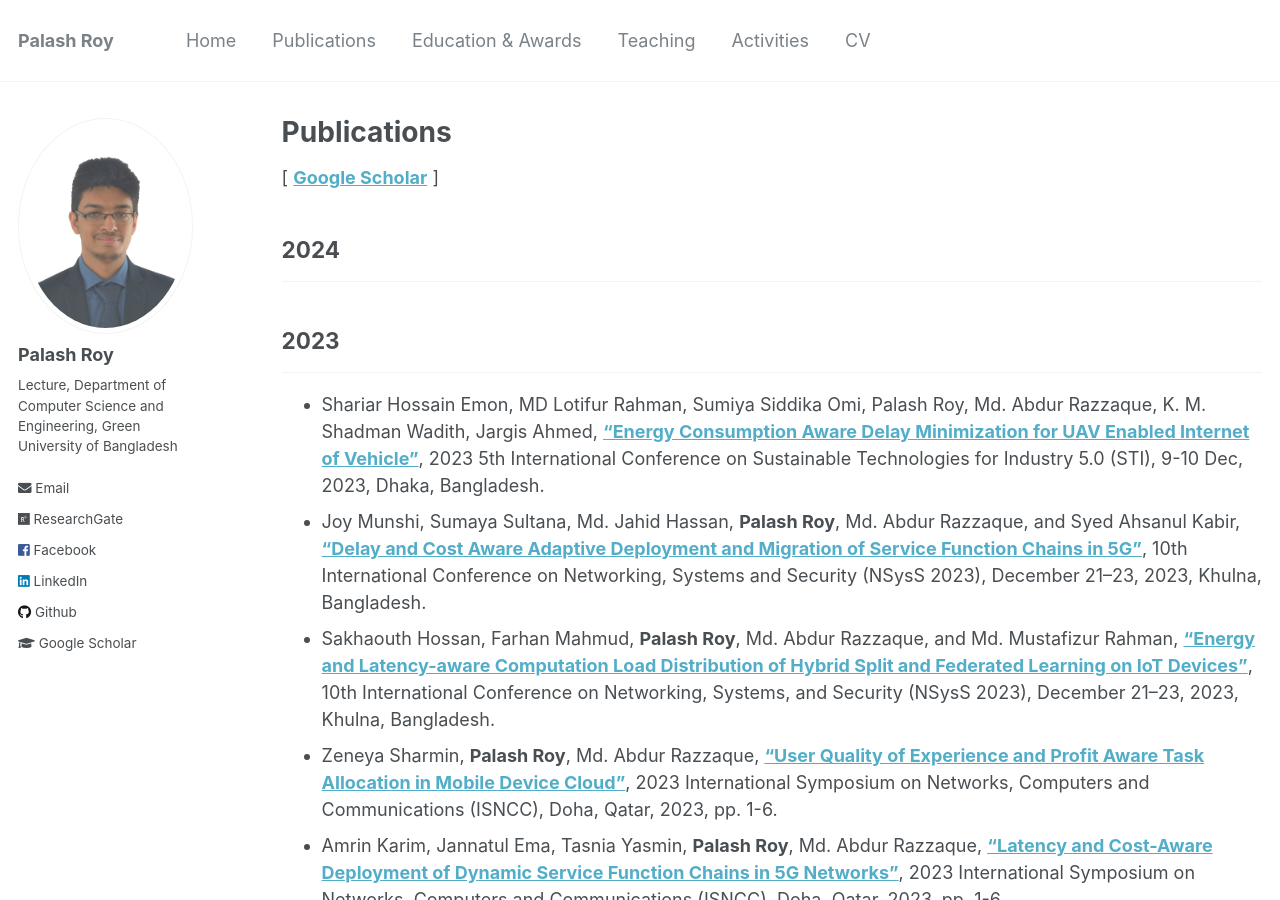
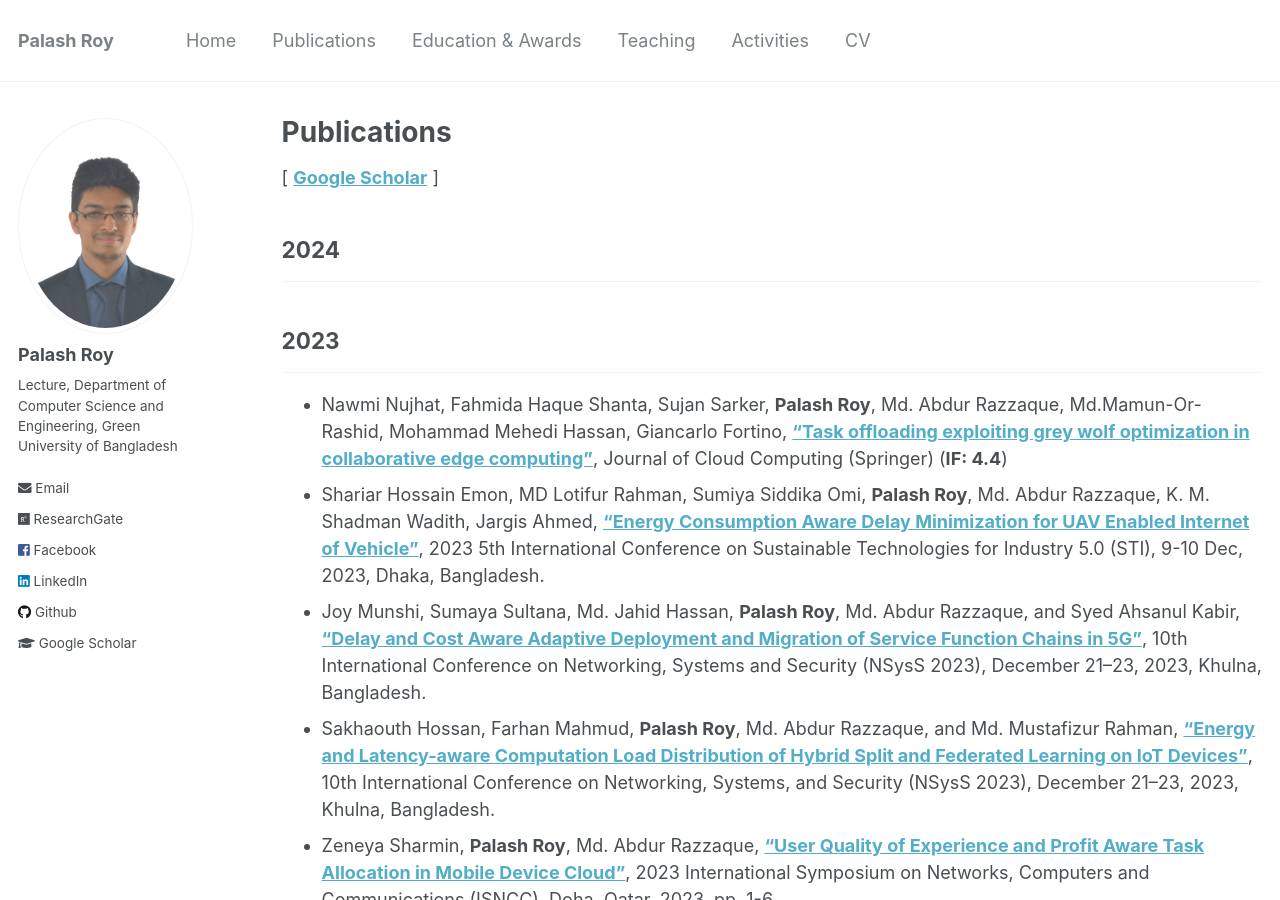
Before and after one commit to PalashRoy975/PalashRoy975.github.io, a Jekyll site: the page built from _pages/publications.md, in a window 1280 px wide and 900 px high. Built offline with Jekyll 4.4.1, drawn with Linux system fonts in a browser that asks for light colours.

Commit message:
Update publications.md

```diff
--- a/_pages/publications.md
+++ b/_pages/publications.md
@@ -10,7 +10,8 @@ author_profile: true
 -----------
 ## 2023
 -----------
-* Shariar Hossain Emon, MD Lotifur Rahman, Sumiya Siddika Omi, Palash Roy, Md. Abdur Razzaque, K. M. Shadman Wadith, Jargis Ahmed, [**"Energy Consumption Aware Delay Minimization for UAV Enabled Internet of Vehicle"**](), 2023 5th International Conference on Sustainable Technologies for Industry 5.0 (STI), 9-10 Dec, 2023, Dhaka, Bangladesh.
+* Nawmi Nujhat, Fahmida Haque Shanta, Sujan Sarker, **Palash Roy**, Md. Abdur Razzaque, Md.Mamun-Or-Rashid, Mohammad Mehedi Hassan, Giancarlo Fortino, [**"Task offloading exploiting grey wolf optimization in collaborative edge computing"**](), Journal of Cloud Computing (Springer) (**IF: 4.4**)
+* Shariar Hossain Emon, MD Lotifur Rahman, Sumiya Siddika Omi, **Palash Roy**, Md. Abdur Razzaque, K. M. Shadman Wadith, Jargis Ahmed, [**"Energy Consumption Aware Delay Minimization for UAV Enabled Internet of Vehicle"**](), 2023 5th International Conference on Sustainable Technologies for Industry 5.0 (STI), 9-10 Dec, 2023, Dhaka, Bangladesh.
 * Joy Munshi, Sumaya Sultana, Md. Jahid Hassan, **Palash Roy**, Md. Abdur Razzaque, and Syed Ahsanul Kabir, [**"Delay and Cost Aware Adaptive Deployment and Migration of Service Function Chains in 5G"**]( https://doi.org/10.1145/3629188.3629196), 10th International Conference on Networking, Systems and Security (NSysS 2023), December 21–23, 2023, Khulna, Bangladesh.
 * Sakhaouth Hossan, Farhan Mahmud, **Palash Roy**, Md. Abdur Razzaque, and Md. Mustafizur Rahman, [**"Energy and Latency-aware Computation
 Load Distribution of Hybrid Split and Federated Learning on IoT Devices"**](https://doi.org/10.1145/3629188.3629201), 10th International Conference on Networking, Systems, and Security (NSysS 2023), December 21–23, 2023, Khulna, Bangladesh.
```
